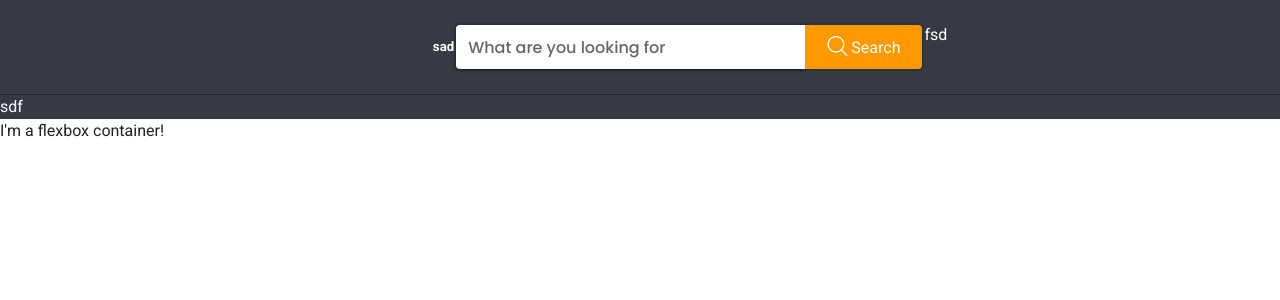
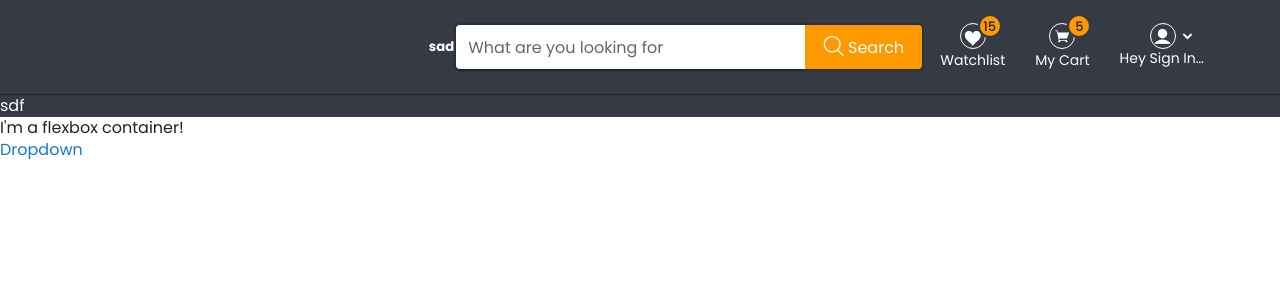
Before and after one commit to mobarak25/jungleefy, a Vue app: page / in a window 1280 px wide. Shown: the top 300 px of the page. Built offline with nearby package versions, Linux system fonts and the light colour scheme.

Commit message:
headr design

```diff
--- a/public/index.html
+++ b/public/index.html
@@ -7,7 +7,8 @@
   <meta name="viewport" content="width=device-width,initial-scale=1.0">
   <link rel="icon" href="<%= BASE_URL %>favicon.ico">
   <title><%= htmlWebpackPlugin.options.title %></title>
-  <link rel="stylesheet" href="https://fonts.googleapis.com/css?family=Roboto:100,300,400,500,700,900">
+  <link href="https://fonts.googleapis.com/css2?family=Poppins:wght@300;400;500;600;700;800;900&display=swap"
+    rel="stylesheet">
   <link rel="stylesheet" href="https://cdn.jsdelivr.net/npm/@mdi/font@latest/css/materialdesignicons.min.css">
 </head>
 
--- a/src/App.vue
+++ b/src/App.vue
@@ -20,5 +20,5 @@ export default {
 };
 </script>
 
-<style lang="less">
+<style>
 </style>
--- a/src/assets/sass/_common.scss
+++ b/src/assets/sass/_common.scss
@@ -1,10 +1,9 @@
-@import url('https://fonts.googleapis.com/css2?family=Poppins:ital,wght@0,300;0,500;0,600;0,700;0,800;0,900;1,300&display=swap');
-body{
+body,
+.v-application{
 	@include font(text-color, 16px, 22px, regular);
 	font-family:'Poppins', sans-serif;
 	background-color: #fafafa;
 }
-
 /*==============================*/
 /*=====   Common styles   ======*/
 /*==============================*/
@@ -18,6 +17,8 @@ button{
 	border: 0;
 	&:focus{outline: 0;}
 }
+
+.pointer{cursor: pointer;}
 
 
 /*==============================*/
--- a/src/assets/sass/_header.scss
+++ b/src/assets/sass/_header.scss
@@ -61,10 +61,15 @@ header{
     padding:rem-calc(0 15px);
     text-align: center;
     & > a{
-       color: map-get($colors , white);
+        text-decoration: none;
+        span{ color: map-get($colors , white)};
     }
     span{
         @include font(false, 14px, 18px,false);
+        &.sign-text{
+            width: 86px;
+            display: block;
+        }
     }
 }
 .header-widgets-icon{
--- a/src/components/SiteHeader.vue
+++ b/src/components/SiteHeader.vue
@@ -4,7 +4,9 @@
             <v-layout class="top-header-wrapper">
                 <v-container class="py-0">
                     <v-layout class="top-header mx-0 wrap">
-                        <v-flex class="top-header-left flex-grow-0 d-flex align-center justify-space-between" >
+                        <v-flex
+                            class="top-header-left flex-grow-0 d-flex align-center justify-space-between"
+                        >
                             <v-img
                                 width="171"
                                 height="29"
@@ -17,13 +19,73 @@
 
                         <v-flex class="top-header-mid pa-0">
                             <v-flex class="site-search pa-0">
-                                <div class="site-search-box">
-                                    <v-autocomplete height="44" full-width v-model="values" :items="items" label="What are you looking for" solo hide-details append-icon class="site-search-field"></v-autocomplete>
-                                </div>
-                                <button class="site-search-btn" type="submit"><i class="icofont-search"></i> Search</button>
+                                <v-flex class="site-search-box">
+                                    <v-autocomplete
+                                        height="44"
+                                        full-width
+                                        v-model="values"
+                                        :items="items"
+                                        label="What are you looking for"
+                                        solo
+                                        hide-details
+                                        append-icon
+                                        class="site-search-field"
+                                    ></v-autocomplete>
+                                </v-flex>
+                                <button class="site-search-btn" type="submit">
+                                    <i class="icofont-search"></i> Search
+                                </button>
                             </v-flex>
                         </v-flex>
-                        <v-flex class="top-header-right pa-0">fsd</v-flex>
+
+                        <!-- Top header right -->
+                        <v-layout justify-end class="top-header-right">
+                            <v-flex class="top-header-widgets flex-grow-0">
+                                <a href="#">
+                                    <v-flex class="header-widgets-icon">
+                                        <i class="icofont-heart-alt"></i>
+                                        <v-flex class="count">15</v-flex>
+                                    </v-flex>
+                                    <span>Watchlist</span>
+                                </a>
+                            </v-flex>
+
+                            <v-flex class="top-header-widgets flex-grow-0">
+                                <a href="#">
+                                    <v-flex class="header-widgets-icon">
+                                        <i class="icofont-shopping-cart"></i>
+                                        <v-flex class="count">5</v-flex>
+                                    </v-flex>
+                                    <span>My Cart</span>
+                                </a>
+                            </v-flex>
+
+                            <v-flex class="top-header-widgets flex-grow-0">
+                                <v-menu offset-y transition="slide-x-transition" :offset-x="offset">
+                                    <template v-slot:activator="{ on, attrs }">
+                                        <!-- <a v-bind="attrs" v-on="on">Dropdown</a> -->
+                                        <v-flex v-bind="attrs" v-on="on" class="pointer">
+                                            <v-flex class="header-widgets-icon">
+                                                <i class="icofont-ui-user"></i>
+                                                <i class="icofont-simple-down down-arrow"></i>
+                                            </v-flex>
+                                            <span
+                                                class="text-truncate sign-text"
+                                            >Hey Sign In Mobarak</span>
+                                        </v-flex>
+                                    </template>
+                                    <v-list>
+                                        <v-list-item
+                                            v-for="(item, index) in userInfos"
+                                            :key="index"
+                                        >
+                                            <v-list-item-title>{{ item.title }}</v-list-item-title>
+                                        </v-list-item>
+                                    </v-list>
+                                </v-menu>
+                            </v-flex>
+                        </v-layout>
+                        <!-- //Top header right -->
                     </v-layout>
                 </v-container>
             </v-layout>
@@ -33,6 +95,17 @@
         <v-card class="d-flex" flat>
             <div>I'm a flexbox container!</div>
         </v-card>
+
+        <v-menu offset-y max-width="200">
+            <template v-slot:activator="{ on, attrs }">
+                <a v-bind="attrs" v-on="on">Dropdown</a>
+            </template>
+            <v-list>
+                <v-list-item v-for="(item, index) in userInfos" :key="index">
+                    <v-list-item-title>{{ item.title }}</v-list-item-title>
+                </v-list-item>
+            </v-list>
+        </v-menu>
     </nav>
 </template>
 
@@ -43,7 +116,15 @@ export default {
     data: () => ({
         items: ["foo", "bar", "fizz", "buzz"],
         values: [],
-        value: null
+        value: null,
+        offset: true,
+
+        userInfos: [
+            { title: "Click Me Click Me Click Me" },
+            { title: "Click Me" },
+            { title: "Click Me" },
+            { title: "Click Me 2" }
+        ]
     })
 };
 </script>
```
